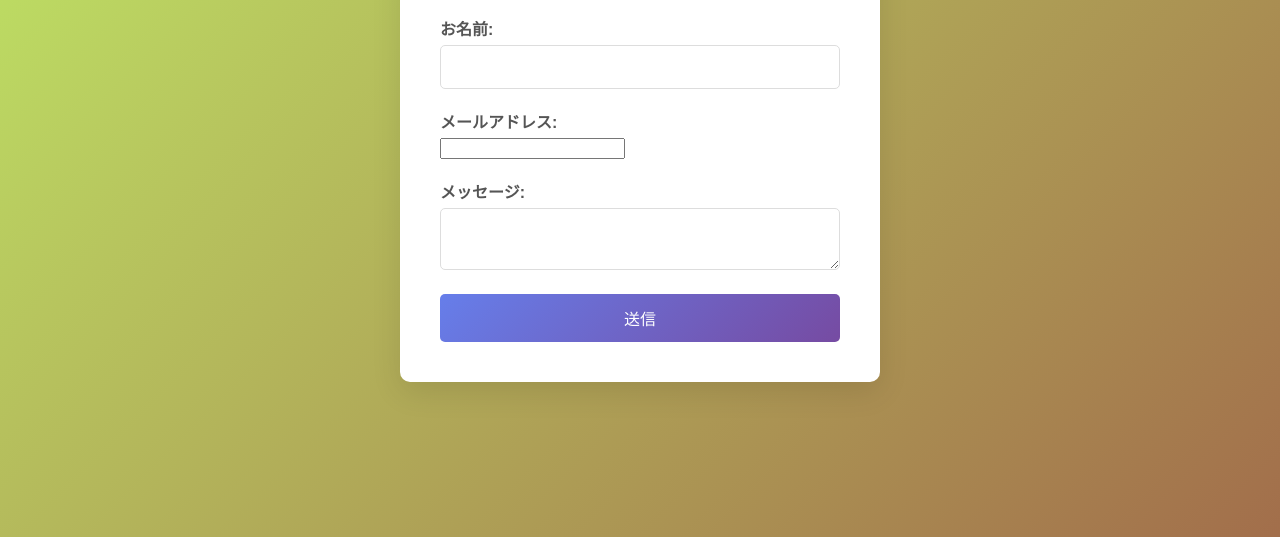
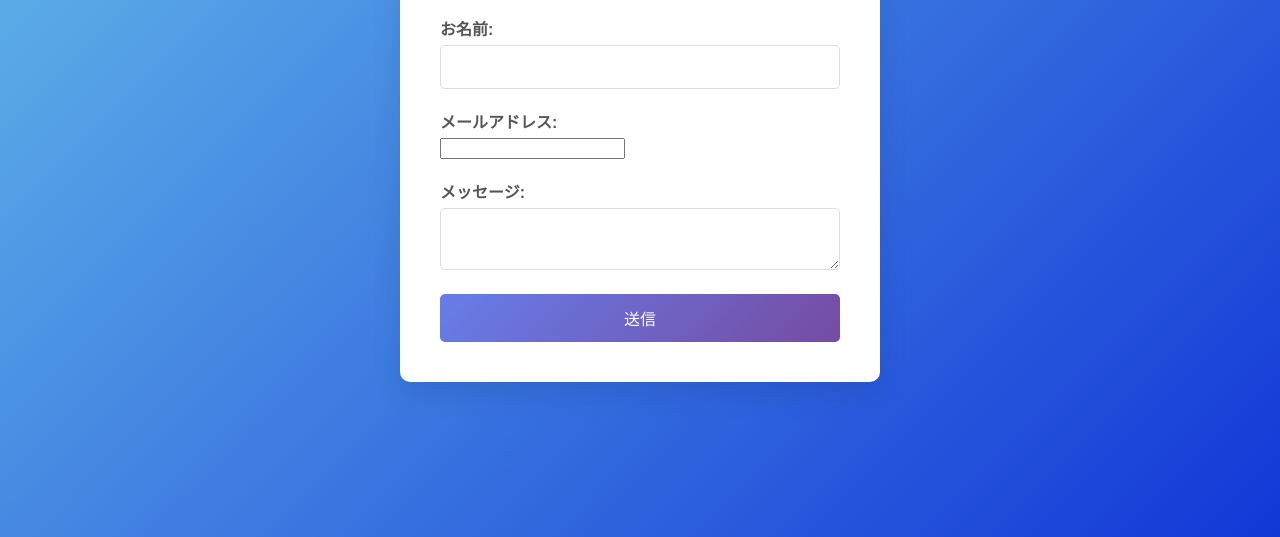
Before and after one commit to 0421randomkeysecbun14911/jsproj, a plain HTML site: page index.html in a window 1280 px wide. Shown: the part 263-800 px from the top of the page. Drawn offline with Linux system fonts and the light colour scheme.

Commit message:
てｓｔ

```diff
--- a/index.html
+++ b/index.html
@@ -5,7 +5,7 @@
     <link rel="stylesheet" href="style.css">
     <script src="index.js" defer></script>
     <meta name="viewport" content="width=device-width, initial-scale=1.0">
-    <title>お問い合わせフォームtest</title>
+    <title>お問い合わせフォーム</title>
 </head>
 <body>
     <div class="login-container">
--- a/style.css
+++ b/style.css
@@ -1,6 +1,6 @@
 body {
     font-family: 'Arial', sans-serif;
-    background: linear-gradient(135deg, #c0ea66 0%, #a26e4b 100%);
+    background: linear-gradient(135deg, #66bcea 0%, #1337d7 100%);
     margin: 0;
     padding: 0;
     display: flex;
```
